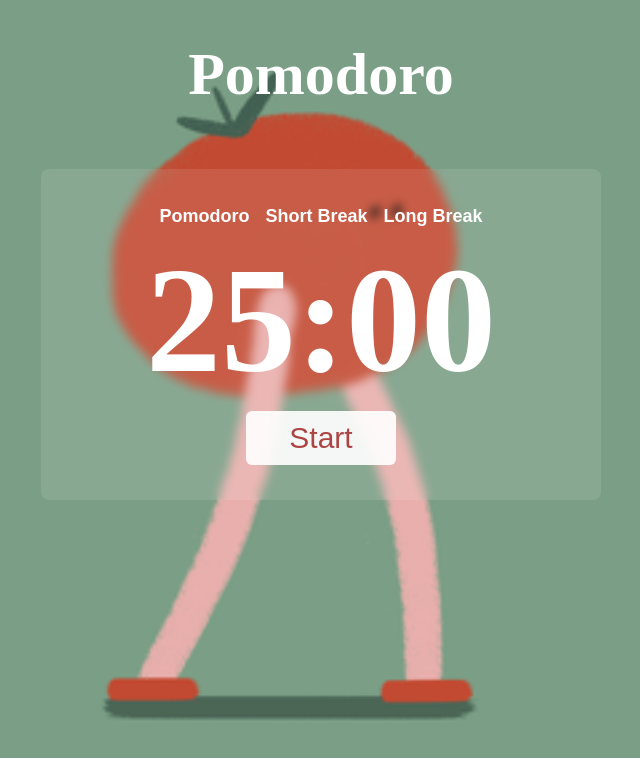
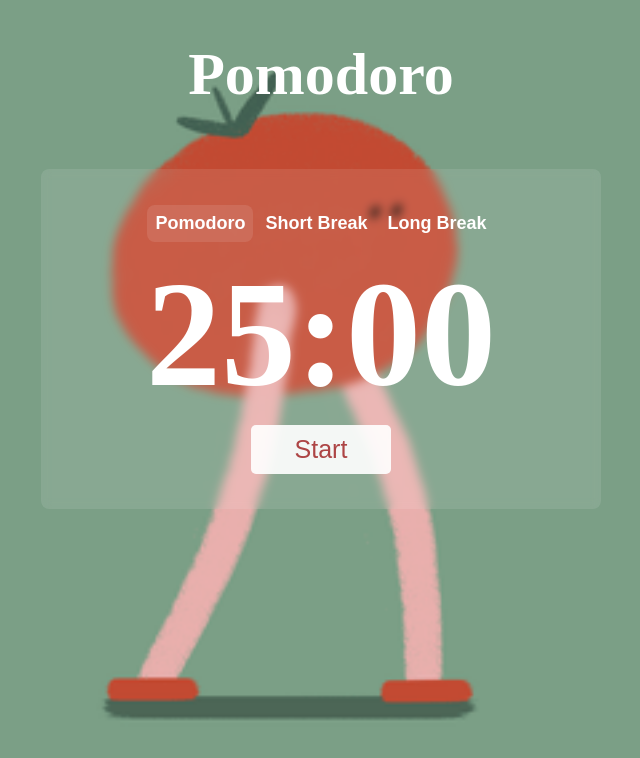
Before and after one commit to hridayanshu236/PomoDoro, a plain HTML site: page index.html in a window 1280 px wide. Both pictures are taken after a click on the button "Pomodoro". Shown: the whole page, without its empty margins (319-959 px from the left). Drawn offline with Linux system fonts and the light colour scheme.

Commit message:
added sounds and minimal background

```diff
--- a/index.html
+++ b/index.html
@@ -6,9 +6,12 @@
     <meta name="viewport" content="width=device-width, initial-scale=1.0">
     <title>Pomodoro</title>
     <link rel="stylesheet" href="style.css">
+    <link rel="icon" href="./assets/icon.png" type="image/x-icon">
 </head>
 
 <body>
+    <audio id="click-sound" src="./assets/button.mp3" preload="auto"></audio>
+    <audio id="alarm-sound" src="./assets/alarm.mp3" preload="auto"></audio>
     <div class="container">
         <div class="nav">
             <h1>Pomodoro</h1>
@@ -16,9 +19,9 @@
         <div class="middle">
             <div class="timer-container">
                 <div class="but">
-                    <button id="pomodoro">Pomodoro</button>
-                    <button id="short-break">Short Break</button>
-                    <button id="long-break">Long Break</button>
+                    <button id="pomodoro" class="pomodoro">Pomodoro</button>
+                    <button id="short-break" class="short-break">Short Break</button>
+                    <button id="long-break" class="long-break">Long Break</button>
                 </div>
                 <div id="time">
                     25:00
--- a/script.js
+++ b/script.js
@@ -11,6 +11,33 @@ const startButton = document.getElementById('start');
 const pomoButton = document.getElementById('pomodoro');
 const shortBreakButton = document.getElementById('short-break');
 const longBreakButton = document.getElementById('long-break');
+
+//function to playClickSound
+function playClickSound (){
+    const sound = document.getElementById('click-sound');
+    if(sound){
+        sound.currentTime = 0.6;
+        sound.play();
+    }
+}
+//function to playAlarmSound
+function playAlarmSound (){
+    const sound = document.getElementById('alarm-sound');
+    if(sound){
+        sound.currentTime = 1;
+        sound.play();
+    }
+}
+
+function setBodyBackground(imageUrl) {
+    document.body.style.backgroundImage = `url(${imageUrl})`;
+}
+
+function clearButtonStyles() {
+    pomoButton.style.background = 'transparent';
+    shortBreakButton.style.background = 'transparent';
+    longBreakButton.style.background = 'transparent';
+}
 
 function formatTime(seconds) {
     const minutes = Math.floor(seconds / 60);
@@ -33,6 +60,7 @@ function resetTimer() {
 
 // Start the countdown
 function startCountdown() {
+    playClickSound();
     if (isRunning) {
         resetTimer(); // If running, reset the timer
         return;
@@ -48,6 +76,7 @@ function startCountdown() {
             clearInterval(interval);
             timerElement.textContent = '00:00';
             isRunning = false; // Timer stopped
+            playAlarmSound();
             startButton.textContent = 'Start'; // Change button text back to 'Start'
         } else {
             remainingTime--;
@@ -60,21 +89,35 @@ function startCountdown() {
 function setPomodoro() {
     remainingTime = POMODORO_TIME;
     resetTimer();
+    clearButtonStyles();
+    pomoButton.style.background = 'rgba(255, 255, 255, 0.1)';
+    setBodyBackground('./assets/bg3.gif');
+    playClickSound();
 }
 
 // Set timer for Short Break
 function setShortBreak() {
     remainingTime = SHORT_BREAK_TIME;
     resetTimer();
+    clearButtonStyles();
+    shortBreakButton.style.background = 'rgba(255, 255, 255, 0.1)';
+    setBodyBackground('./assets/bg2.gif');
+    playClickSound();
+
 }
 
 // Set timer for Long Break
 function setLongBreak() {
     remainingTime = LONG_BREAK_TIME;
     resetTimer();
+    clearButtonStyles();
+    longBreakButton.style.background = 'rgba(255, 255, 255, 0.1)'
+    setBodyBackground('./assets/bg1.gif');
+    playClickSound();
+
 }
 
-// Attach event listeners to the buttons
+
 startButton.addEventListener('click', startCountdown);
 pomoButton.addEventListener('click', setPomodoro);
 shortBreakButton.addEventListener('click', setShortBreak);
--- a/style.css
+++ b/style.css
@@ -3,6 +3,8 @@ body {
     background-size: cover; /* Ensures the GIF covers the whole screen */
     margin: 0;
     padding: 0;
+    transition: background-image 0.5s ease-in-out; /* Smooth transition */
+    color: white;
 }
  .container {
     display: flex;
@@ -11,8 +13,6 @@ body {
     text-align: center;
  }
   .nav {
-
-    color: white;
     font-size: 30px;
     display: inline-block;
     text-align: center;
@@ -37,7 +37,6 @@ body {
     width:500px;
     align-items: center;
     text-align: center;
-    color: white;
 
 
   }
@@ -52,7 +51,14 @@ body {
     border: none;
     color: white;
     background: transparent;
+    /* background-color: rgba(255, 255, 255, 0.1); */
+    padding: 8px;
+
   }
+  .but>button.pomodoro{
+    background-color: rgba(255, 255, 255, 0.1);
+  }
+
   #time{
     font-size: 150px;;
     font-weight: bold;
@@ -61,17 +67,27 @@ body {
     padding: 5px;
   }
   .start>button{
-    border-radius: 6px;
+    border-radius: 5px;
     cursor: pointer;
     border: none;
     padding: 10px;
-    width: 150px;
-    font-size: 30px;
+    width: 140px;
+    font-size: 25px;
     color:rgb(173, 69, 69);
     backdrop-filter: blur(3px); /* Adjust the blur radius as needed */
     background-color: rgba(255, 255, 255, 0.9); /* Semi-transparent background to see the blur effect */
 
   }
+ /* .short-break-style{
+  background-color: rgba(255, 255, 255, 0.1);
+ }
+ .long-break-style{
+  background-color: rgba(255, 255, 255, 0.1);
+ }
+ .pomodoro-style{
+  background-color: rgba(255, 255, 255, 0.1);
+ } */
+
   /* .start>button:hover{
     background-color: azure;
   } */
```
Also changed, not shown: assets/icon.png (added), 2 other files.
